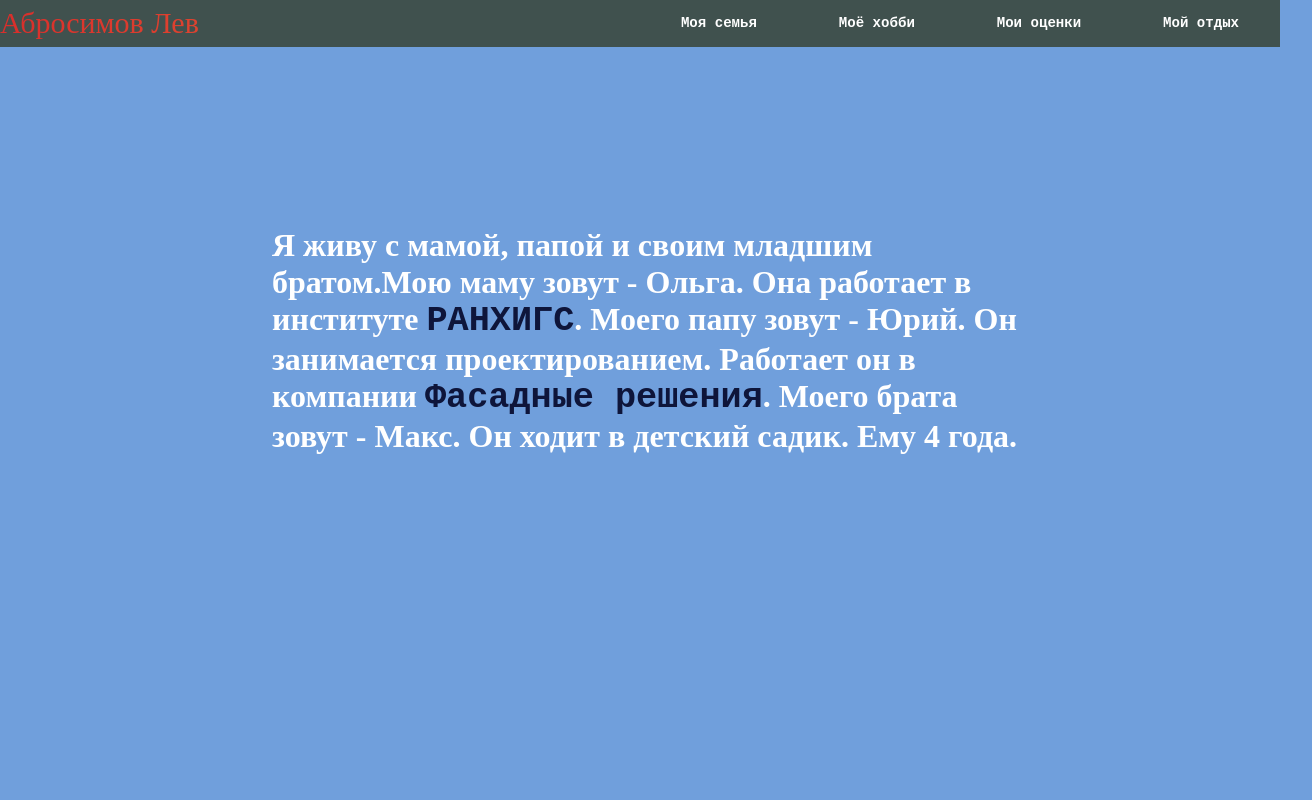
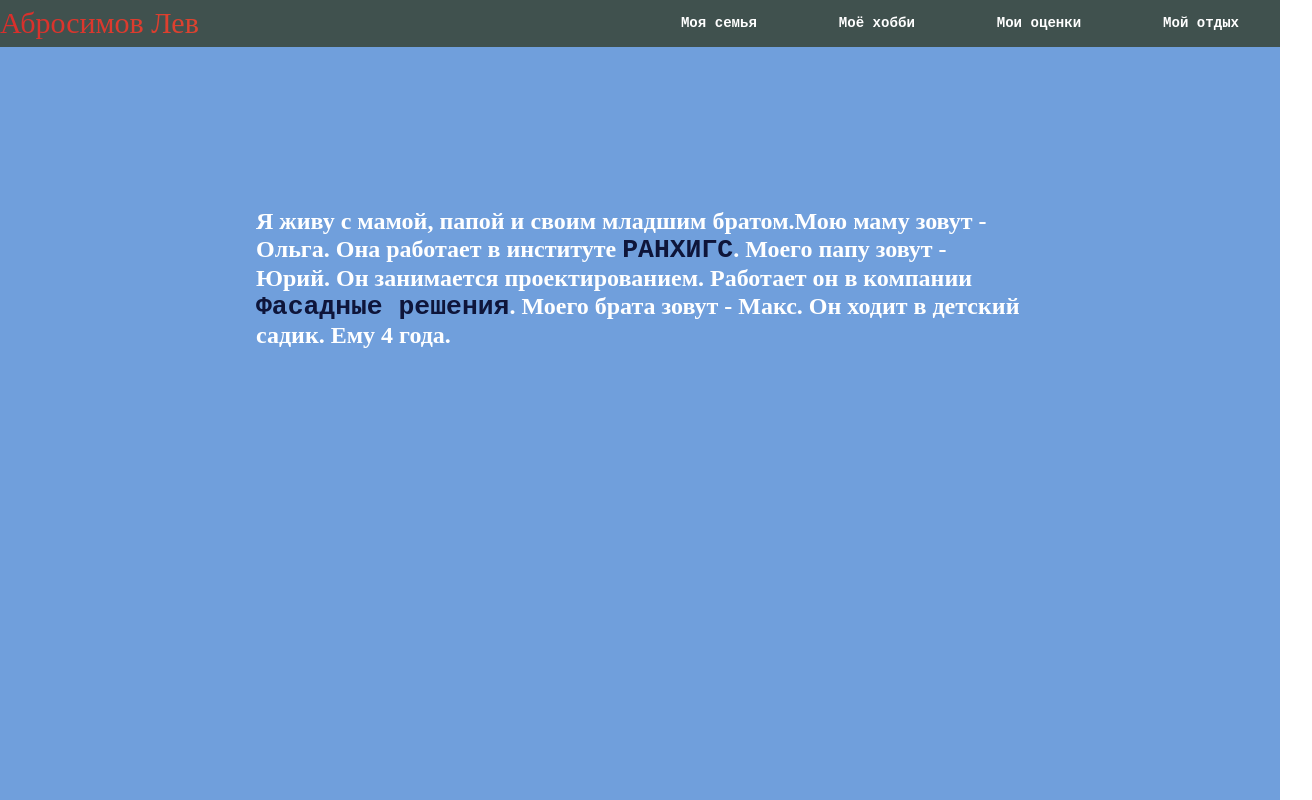
Before and after one commit to raferalston/lev2307.github.io, a plain HTML site: page family.html in a window 1280 px wide. Shown: the whole page, 1312 px wide, since content can reach past the window. Drawn offline with Linux system fonts and the light colour scheme.

Commit message:
Add files via upload

```diff
--- a/family.html
+++ b/family.html
@@ -12,24 +12,6 @@
     overflow-x: hidden;
     display: flex;
     flex-direction: column;
-}
-#family {
-    display: flex;
-    justify-content: center;
-    align-items: center;
-    background-color: #709FDC;
-    width: 100vw;
-    height: 105vh;
-    padding: 7em 1em;
-}
-#family > h2 {
-    color: white;
-    font-size: 2em;
-    font-weight: 900;
-    font-family: 'Times New Roman', Times, serif;
-    width: 60%;
-    height: 60%;
-
 }
 h2 > a {
     color: #0e153a;
@@ -79,7 +61,7 @@ a {
 a:hover {
     background-size: 100% 2px;
 }
-#about_me {
+#family {
     display: flex;
     justify-content: center;
     align-items: center;
@@ -87,7 +69,6 @@ a:hover {
     width: 100vw;
     background-color: #709FDC;
     padding: 5em 0;
-    border: 5px #00d1ff groove;
 }
 .img-2 {
     background-image: url('ball.png');
@@ -97,14 +78,12 @@ a:hover {
     height: 100%;
     width: 50%;
 }
-#about_me > h2 {
+#family > h2 {
     color: white;
-    font-size: 2em;
     font-weight: 900;
     font-family: 'Times New Roman', Times, serif;
     width: 60%;
     height: 60%;
-
 }
 
 .navbar > .logo {
@@ -205,19 +184,19 @@ a:hover {
         width: 50%;
     }
 }
-@media (max-width: 499px)  {
+@media (min-width: 500px)  {
     h2 {
-        font-size: .6em;
+        font-size: .2em;
     }
 }
-@media (min-width: 500px)  {
+@media (min-width: 899px)  {
     h2 {
-        font-size: .8em;
+        font-size: .9em;
     }
 }
-@media (min-width: 800px)  {
+@media (min-width: 900px)  {
     h2 {
-        font-size: 1.1em;
+        font-size: 1.5em;
     }
 }
     </style>
```
Also changed, not shown: marks.html (+1 -1 lines).
